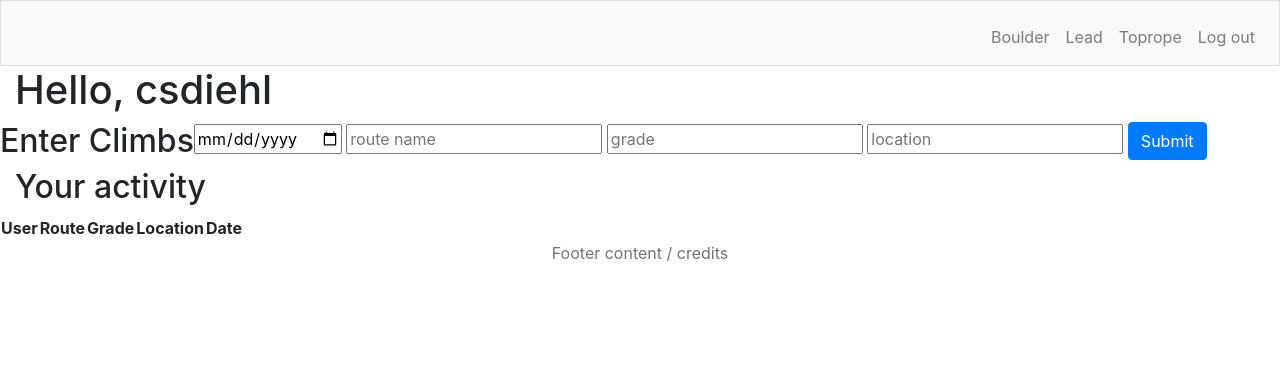
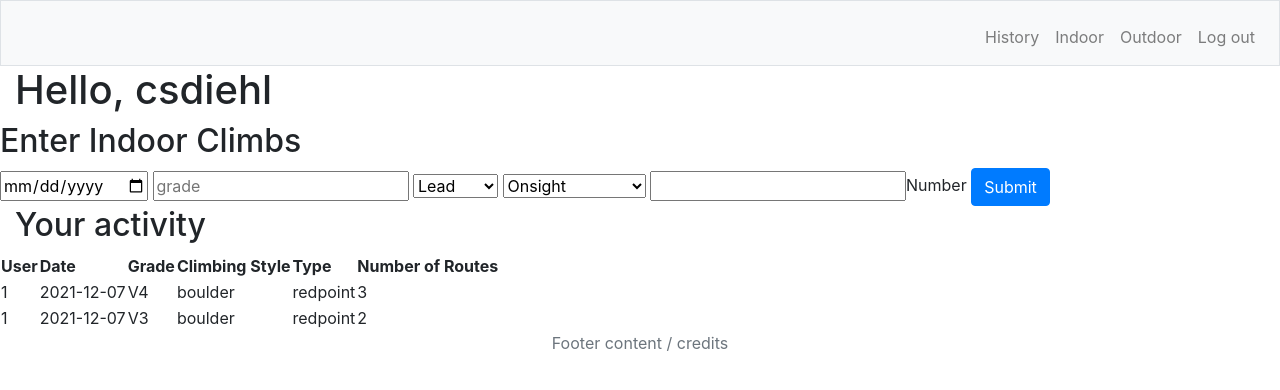
Before and after one commit to csdiehl/Climbing-Logbook, a Flask app: page /homepage in a window 1280 px wide. Shown: the top 390 px of the page. Run offline with Flask 2, Linux system fonts and the light colour scheme; a user stored in the database is signed in; data comes from the database, SQL or seed files in the repository; both versions use the stored data as it was after the commit; data that the repository does not hold is empty.

Commit message:
indoor table and logout fully functioning

```diff
--- a/app.py
+++ b/app.py
@@ -81,14 +81,15 @@ def homepage():
     user = session['user_id']
 
     if request.method == "POST":
-        route_name = request.form.get('route_name')
+        send_type = request.form.get('send_type')
         grade = request.form.get('grade')
-        location = request.form.get('location')
+        type = request.form.get('type')
         date = request.form.get('date')
+        number = request.form.get('num_routes')
 
         conn = get_db()
         #add new climb to DB
-        conn.execute("INSERT INTO log (user_id, date, grade, name, location) VALUES (?, ?, ?, ?, ?)", (user, date, grade, route_name, location))
+        conn.execute("INSERT INTO indoor (user_id, date, grade, type, num_routes, send_type) VALUES (?, ?, ?, ?, ?, ?)", (user, date, grade, type, number, send_type))
         conn.commit()
         conn.close()
 
@@ -98,7 +99,7 @@ def homepage():
     else:
         conn = get_db()
         #get all climbs in DB to pass to html
-        rows = conn.execute('SELECT * FROM log WHERE user_id = ?', (user,) ).fetchall()
+        rows = conn.execute('SELECT * FROM indoor WHERE user_id = ?', (user,) ).fetchall()
         users = conn.execute("SELECT username FROM users WHERE user_id = ?", (user, )).fetchall()
         person = users[0]['username']
         conn.close()
@@ -110,4 +111,4 @@ def homepage():
 def logout():
     #end session and return to login page
     session.clear()
-    redirect("/")
+    return redirect("/")
--- a/templates/index.html
+++ b/templates/index.html
@@ -5,12 +5,21 @@
 <h1>Hello, {{ person }}</h1>
 
 <div class = "row">
-    <h2>Enter Climbs</h2>
-    <form action = "/homepage", method = "post">
+    <h2>Enter Indoor Climbs</h2>
+    <form action = "/homepage" method = "post">
         <input type = "date" placeholder = "date" name = "date">
-        <input type = "text" placeholder="route name" name = "route_name">
         <input type = "text" placeholder = "grade" name = "grade">
-        <input type = "text" placeholder="location" name = "location">
+        <select name = "type">
+            <option value = "lead">Lead</option>
+            <option value = "toprope">Toprope</option>
+            <option value = "boulder">Boulder</option>
+        </select>
+        <select name = "send_type">
+            <option value = "onsight">Onsight</option>
+            <option value = "flash">Flash</option>
+            <option value = "redpoint">Redpoint / Send</option>
+        </select>
+        <input type = "number" name = "num_routes">Number</input>
         <button class = "btn btn-primary" type = "submit">Submit</button>
     </form>
 </div>
@@ -22,18 +31,20 @@
     <table id = "results-table">
         <tr>
             <th>User</th>
-            <th>Route</th>
+            <th>Date</th>
             <th>Grade</th>
-            <th>Location</th>
-            <th>Date</th>
+            <th>Climbing Style</th>
+            <th>Type</th>
+            <th>Number of Routes</th>
         </tr>
         {% for row in rows %}
         <tr>
             <td>{{ row['user_id'] }}</td>
-            <td>{{ row['name'] }}</td>
+            <td>{{ row['date'] }}</td>
             <td>{{ row['grade'] }}</td>
-            <td>{{ row['location'] }}</td>
-            <td>{{ row['date'] }}</td>
+            <td>{{ row['type'] }}</td>
+            <td>{{ row['send_type'] }}</td>
+            <td>{{ row['num_routes'] }}</td>
         </tr>
         {% endfor %}
     </table>
--- a/templates/layout.html
+++ b/templates/layout.html
@@ -20,12 +20,14 @@
         <span class="navbar-toggler-icon"></span>
     </button>
     <div class="collapse navbar-collapse" id="navbar"></div>
+    {% if session.user_id %}
         <ul class="navbar-nav mr-auto mt-2">
-            <li class="nav-item"><a class="nav-link" href="#">Boulder</a></li>
-            <li class="nav-item"><a class="nav-link" href="#">Lead</a></li>
-            <li class="nav-item"><a class="nav-link" href="#">Toprope</a></li>
+            <li class="nav-item"><a class="nav-link" href="#">History</a></li>
+            <li class="nav-item"><a class="nav-link" href="/homepage">Indoor</a></li>
+            <li class="nav-item"><a class="nav-link" href="#">Outdoor</a></li>
             <li class="nav-item"><a class="nav-link" href="/logout">Log out</a></li>
         </ul>
+    {% endif %}
 </nav>
 
 <body>
```
Also changed, not shown: climbs.db.
